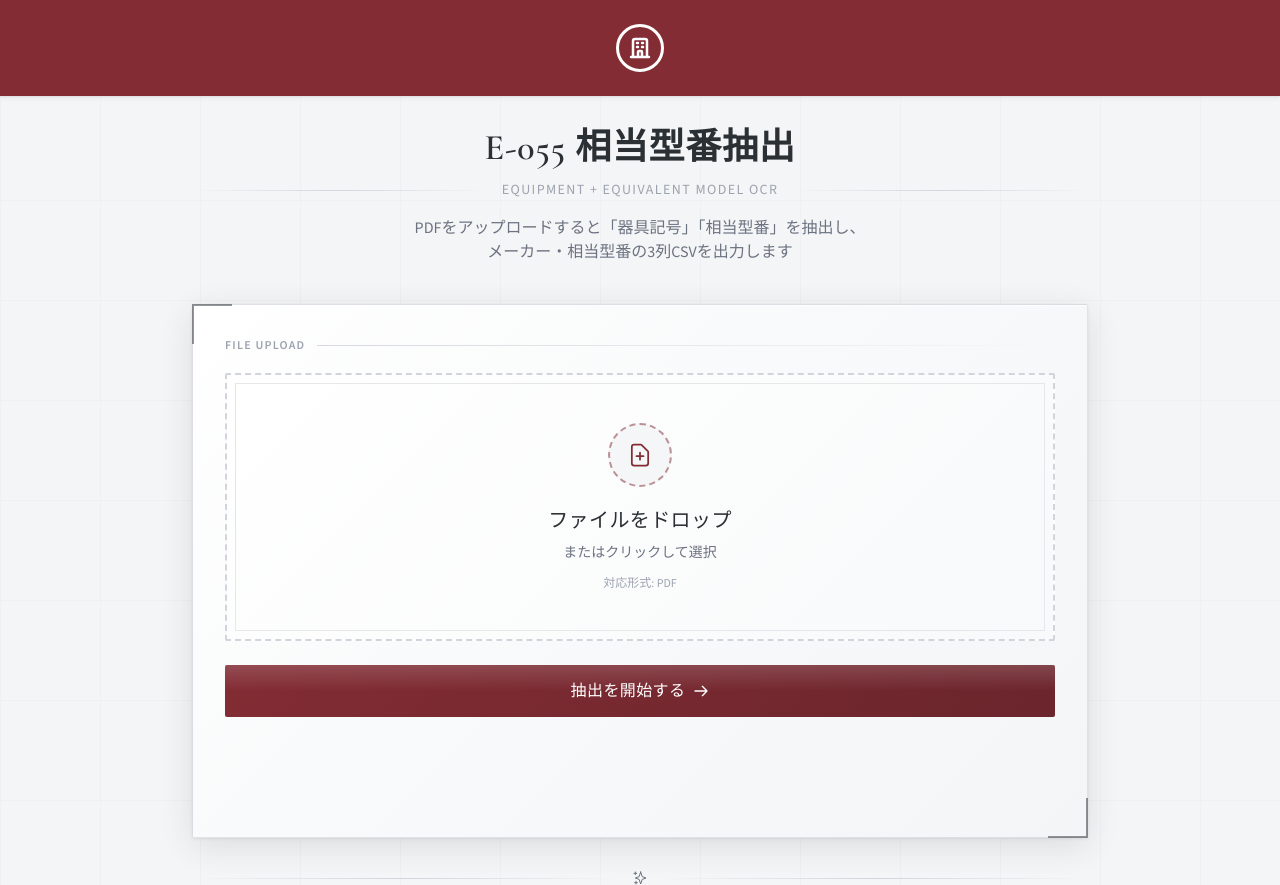
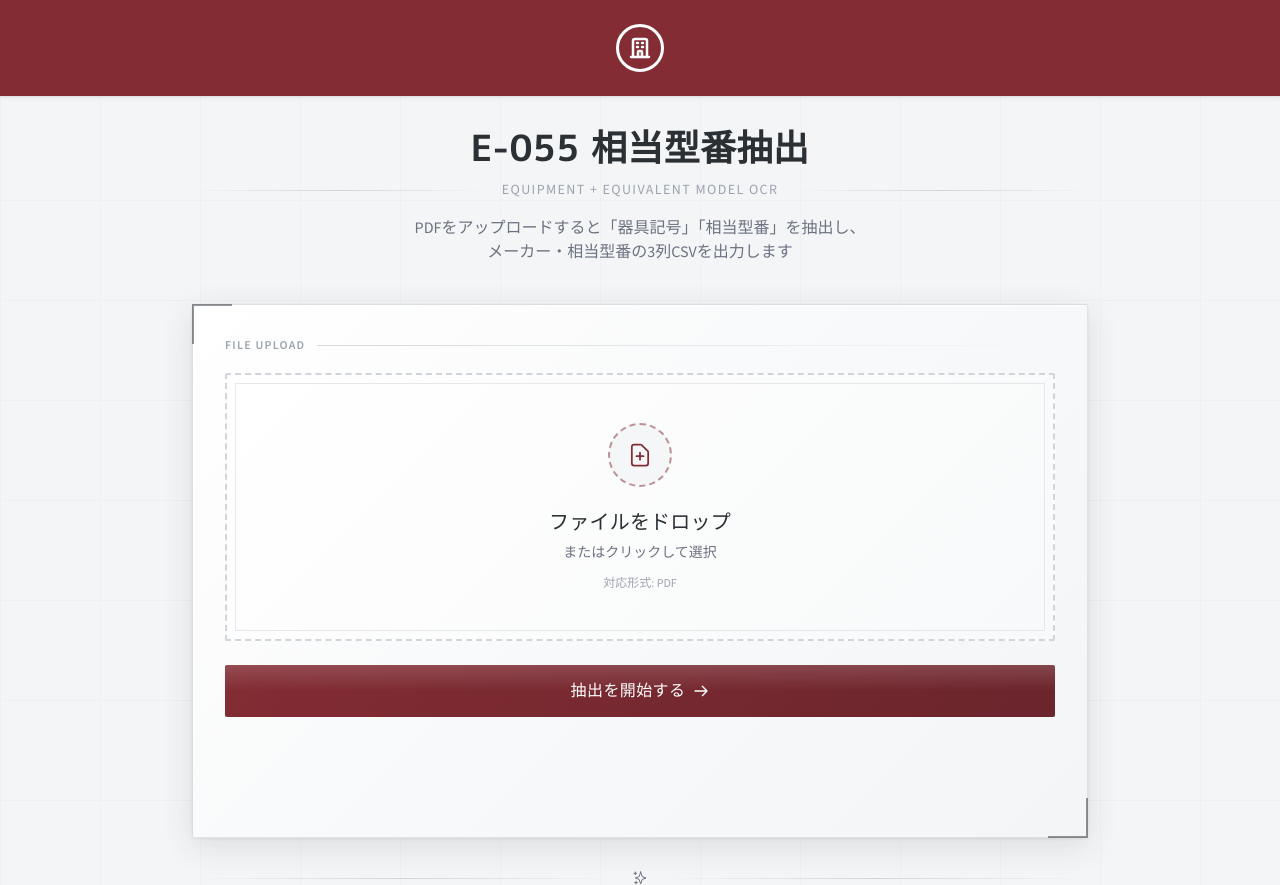
Before and after one commit to hayashi-antas/plan2table, a FastAPI app: page /e-055 in a window 1280 px wide. Shown: the top 885 px of the page. Run offline with FastAPI, Linux system fonts and the light colour scheme; some libraries are stand-ins or nearby versions.

Commit message:
Unify portal fonts to standard sans and fix numeric readability

```diff
--- a/static/shared-ui.css
+++ b/static/shared-ui.css
@@ -195,8 +195,10 @@
 
         /* Typography for headings */
         .heading-serif {
-            font-family: 'Cormorant Garamond', 'Noto Serif JP', serif;
-            letter-spacing: 0.02em;
+            font-family: 'M PLUS 1p', 'Noto Sans JP', 'Source Sans 3', sans-serif;
+            letter-spacing: 0.01em;
+            font-variant-numeric: lining-nums tabular-nums;
+            font-feature-settings: "lnum" 1, "tnum" 1;
         }
 
         /* Result/Prose Styles - like technical documentation */
@@ -205,20 +207,22 @@
             font-family: 'Source Sans 3', sans-serif;
         }
         .prose h1 {
-            font-family: 'Cormorant Garamond', 'Noto Serif JP', serif;
+            font-family: 'M PLUS 1p', 'Noto Sans JP', 'Source Sans 3', sans-serif;
             font-size: 1.75rem;
             font-weight: 600;
             margin: 0 0 1rem;
             color: #2B3034;
             border-bottom: 2px solid #832C34;
             padding-bottom: 0.5rem;
+            font-variant-numeric: lining-nums tabular-nums;
         }
         .prose h2 {
-            font-family: 'Cormorant Garamond', 'Noto Serif JP', serif;
+            font-family: 'M PLUS 1p', 'Noto Sans JP', 'Source Sans 3', sans-serif;
             font-size: 1.25rem;
             font-weight: 600;
             margin: 1.5rem 0 0.75rem;
             color: #2B3034;
+            font-variant-numeric: lining-nums tabular-nums;
         }
         .prose h3 {
             font-size: 1rem;
--- a/static/shared-ui.js
+++ b/static/shared-ui.js
@@ -31,7 +31,7 @@
       'position:absolute',
       `left:${xPos}%`,
       `top:${yPos}%`,
-      "font-family:'Cormorant Garamond',serif",
+      "font-family:'M PLUS 1p','Noto Sans JP','Source Sans 3',sans-serif",
       `font-size:${Math.random() * 6 + 14}px`,
       'color:#832C34',
       'opacity:0',
--- a/templates/area.html
+++ b/templates/area.html
@@ -8,7 +8,7 @@
     <!-- Fonts -->
     <link rel="preconnect" href="https://fonts.googleapis.com">
     <link rel="preconnect" href="https://fonts.gstatic.com" crossorigin>
-    <link href="https://fonts.googleapis.com/css2?family=Cormorant+Garamond:wght@400;500;600;700&family=Noto+Serif+JP:wght@400;500;600;700&family=Source+Sans+3:wght@300;400;500;600&display=swap" rel="stylesheet">
+    <link href="https://fonts.googleapis.com/css2?family=M+PLUS+1p:wght@400;500;700&family=Noto+Sans+JP:wght@400;500;700&family=Source+Sans+3:wght@300;400;500;600&display=swap" rel="stylesheet">
 
     <!-- Tailwind and HTMX -->
     <script src="https://cdn.tailwindcss.com"></script>
@@ -19,7 +19,7 @@
             theme: {
                 extend: {
                     fontFamily: {
-                        serif: ['Cormorant Garamond', 'Noto Serif JP', 'serif'],
+                        serif: ['M PLUS 1p', 'Noto Sans JP', 'sans-serif'],
                         sans: ['Source Sans 3', 'sans-serif'],
                     },
                     colors: {
--- a/templates/develop.html
+++ b/templates/develop.html
@@ -7,7 +7,7 @@
 
   <link rel="preconnect" href="https://fonts.googleapis.com">
   <link rel="preconnect" href="https://fonts.gstatic.com" crossorigin>
-  <link href="https://fonts.googleapis.com/css2?family=Cormorant+Garamond:wght@400;500;600;700&family=Noto+Serif+JP:wght@400;500;600;700&family=Source+Sans+3:wght@300;400;500;600&display=swap" rel="stylesheet">
+  <link href="https://fonts.googleapis.com/css2?family=M+PLUS+1p:wght@400;500;700&family=Noto+Sans+JP:wght@400;500;700&family=Source+Sans+3:wght@300;400;500;600&display=swap" rel="stylesheet">
 
   <script src="https://cdn.tailwindcss.com"></script>
   <script src="https://unpkg.com/htmx.org@1.9.10"></script>
@@ -16,7 +16,7 @@
       theme: {
         extend: {
           fontFamily: {
-            serif: ['Cormorant Garamond', 'Noto Serif JP', 'serif'],
+            serif: ['M PLUS 1p', 'Noto Sans JP', 'sans-serif'],
             sans: ['Source Sans 3', 'sans-serif'],
           },
           colors: {
--- a/templates/e-055.html
+++ b/templates/e-055.html
@@ -7,7 +7,7 @@
 
   <link rel="preconnect" href="https://fonts.googleapis.com">
   <link rel="preconnect" href="https://fonts.gstatic.com" crossorigin>
-  <link href="https://fonts.googleapis.com/css2?family=Cormorant+Garamond:wght@400;500;600;700&family=Noto+Serif+JP:wght@400;500;600;700&family=Source+Sans+3:wght@300;400;500;600&display=swap" rel="stylesheet">
+  <link href="https://fonts.googleapis.com/css2?family=M+PLUS+1p:wght@400;500;700&family=Noto+Sans+JP:wght@400;500;700&family=Source+Sans+3:wght@300;400;500;600&display=swap" rel="stylesheet">
 
   <script src="https://cdn.tailwindcss.com"></script>
   <script src="https://unpkg.com/htmx.org@1.9.10"></script>
@@ -16,7 +16,7 @@
       theme: {
         extend: {
           fontFamily: {
-            serif: ['Cormorant Garamond', 'Noto Serif JP', 'serif'],
+            serif: ['M PLUS 1p', 'Noto Sans JP', 'sans-serif'],
             sans: ['Source Sans 3', 'sans-serif'],
           },
           colors: {
--- a/templates/e-142.html
+++ b/templates/e-142.html
@@ -7,7 +7,7 @@
 
   <link rel="preconnect" href="https://fonts.googleapis.com">
   <link rel="preconnect" href="https://fonts.gstatic.com" crossorigin>
-  <link href="https://fonts.googleapis.com/css2?family=Cormorant+Garamond:wght@400;500;600;700&family=Noto+Serif+JP:wght@400;500;600;700&family=Source+Sans+3:wght@300;400;500;600&display=swap" rel="stylesheet">
+  <link href="https://fonts.googleapis.com/css2?family=M+PLUS+1p:wght@400;500;700&family=Noto+Sans+JP:wght@400;500;700&family=Source+Sans+3:wght@300;400;500;600&display=swap" rel="stylesheet">
 
   <script src="https://cdn.tailwindcss.com"></script>
   <script src="https://unpkg.com/htmx.org@1.9.10"></script>
@@ -16,7 +16,7 @@
       theme: {
         extend: {
           fontFamily: {
-            serif: ['Cormorant Garamond', 'Noto Serif JP', 'serif'],
+            serif: ['M PLUS 1p', 'Noto Sans JP', 'sans-serif'],
             sans: ['Source Sans 3', 'sans-serif'],
           },
           colors: {
--- a/templates/e-251.html
+++ b/templates/e-251.html
@@ -7,7 +7,7 @@
 
   <link rel="preconnect" href="https://fonts.googleapis.com">
   <link rel="preconnect" href="https://fonts.gstatic.com" crossorigin>
-  <link href="https://fonts.googleapis.com/css2?family=Cormorant+Garamond:wght@400;500;600;700&family=Noto+Serif+JP:wght@400;500;600;700&family=Source+Sans+3:wght@300;400;500;600&display=swap" rel="stylesheet">
+  <link href="https://fonts.googleapis.com/css2?family=M+PLUS+1p:wght@400;500;700&family=Noto+Sans+JP:wght@400;500;700&family=Source+Sans+3:wght@300;400;500;600&display=swap" rel="stylesheet">
 
   <script src="https://cdn.tailwindcss.com"></script>
   <script src="https://unpkg.com/htmx.org@1.9.10"></script>
@@ -16,7 +16,7 @@
       theme: {
         extend: {
           fontFamily: {
-            serif: ['Cormorant Garamond', 'Noto Serif JP', 'serif'],
+            serif: ['M PLUS 1p', 'Noto Sans JP', 'sans-serif'],
             sans: ['Source Sans 3', 'sans-serif'],
           },
           colors: {
--- a/templates/index.html
+++ b/templates/index.html
@@ -7,7 +7,7 @@
 
   <link rel="preconnect" href="https://fonts.googleapis.com">
   <link rel="preconnect" href="https://fonts.gstatic.com" crossorigin>
-  <link href="https://fonts.googleapis.com/css2?family=Cormorant+Garamond:wght@400;500;600;700&family=Noto+Serif+JP:wght@400;500;600;700&family=Source+Sans+3:wght@300;400;500;600&display=swap" rel="stylesheet">
+  <link href="https://fonts.googleapis.com/css2?family=M+PLUS+1p:wght@400;500;700&family=Noto+Sans+JP:wght@400;500;700&family=Source+Sans+3:wght@300;400;500;600&display=swap" rel="stylesheet">
 
   <script src="https://cdn.tailwindcss.com"></script>
   <script>
@@ -15,7 +15,7 @@
       theme: {
         extend: {
           fontFamily: {
-            serif: ['Cormorant Garamond', 'Noto Serif JP', 'serif'],
+            serif: ['M PLUS 1p', 'Noto Sans JP', 'sans-serif'],
             sans: ['Source Sans 3', 'sans-serif'],
           },
           colors: {
--- a/templates/me-check.html
+++ b/templates/me-check.html
@@ -7,7 +7,7 @@
 
   <link rel="preconnect" href="https://fonts.googleapis.com">
   <link rel="preconnect" href="https://fonts.gstatic.com" crossorigin>
-  <link href="https://fonts.googleapis.com/css2?family=Cormorant+Garamond:wght@400;500;600;700&family=Noto+Serif+JP:wght@400;500;600;700&family=Source+Sans+3:wght@300;400;500;600&display=swap" rel="stylesheet">
+  <link href="https://fonts.googleapis.com/css2?family=M+PLUS+1p:wght@400;500;700&family=Noto+Sans+JP:wght@400;500;700&family=Source+Sans+3:wght@300;400;500;600&display=swap" rel="stylesheet">
 
   <script src="https://cdn.tailwindcss.com"></script>
   <script src="https://unpkg.com/htmx.org@1.9.10"></script>
@@ -16,7 +16,7 @@
       theme: {
         extend: {
           fontFamily: {
-            serif: ['Cormorant Garamond', 'Noto Serif JP', 'serif'],
+            serif: ['M PLUS 1p', 'Noto Sans JP', 'sans-serif'],
             sans: ['Source Sans 3', 'sans-serif'],
           },
           colors: {
```
